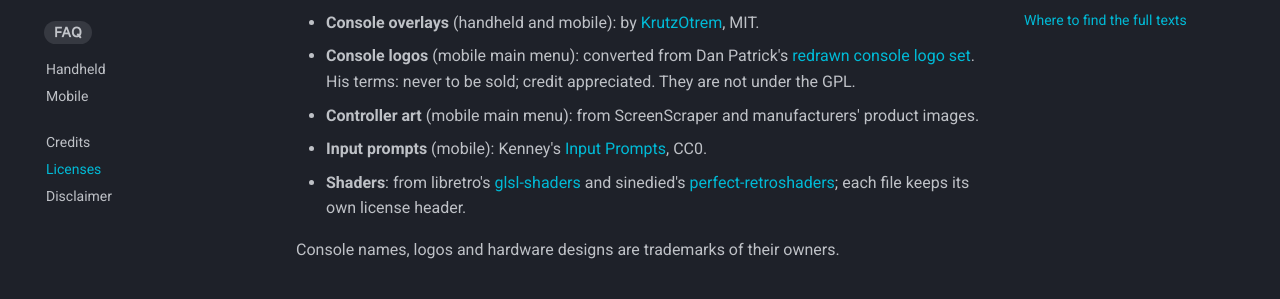
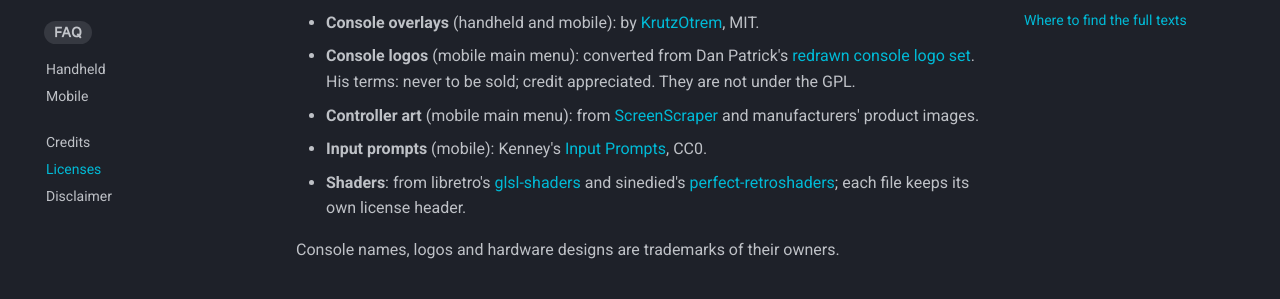
Before and after one commit to mohammadsyuhada/nx-redux-docs, an MkDocs documentation site: the page built from docs/reference/licenses.md, in a window 1280 px wide and 900 px high, scrolled down 3143 px. Shown: the part 250-549 px from the top of the window. Built offline with MkDocs 1.6.1 and Material for MkDocs 9.7.7, drawn with Linux system fonts in a browser that asks for light colours; comment, search, counter and statistics services are not loaded; part of the change alters nothing that is shown.

```diff
--- a/docs/reference/licenses.md
+++ b/docs/reference/licenses.md
@@ -106,7 +106,8 @@ On the handheld, NX Redux inherits its libraries from NextUI and MinUI; see
 - **Console logos** (mobile main menu): converted from Dan Patrick's
   [redrawn console logo set](https://archive.org/details/console-logos-professionally-redrawn-plus-official-versions). His terms: never to be sold; credit appreciated. They are
   not under the GPL.
-- **Controller art** (mobile main menu): from ScreenScraper and manufacturers'
+- **Controller art** (mobile main menu): from
+  [ScreenScraper](https://www.screenscraper.fr) and manufacturers'
   product images.
 - **Input prompts** (mobile): Kenney's
   [Input Prompts](https://kenney.nl/assets/input-prompts), CC0.
```
